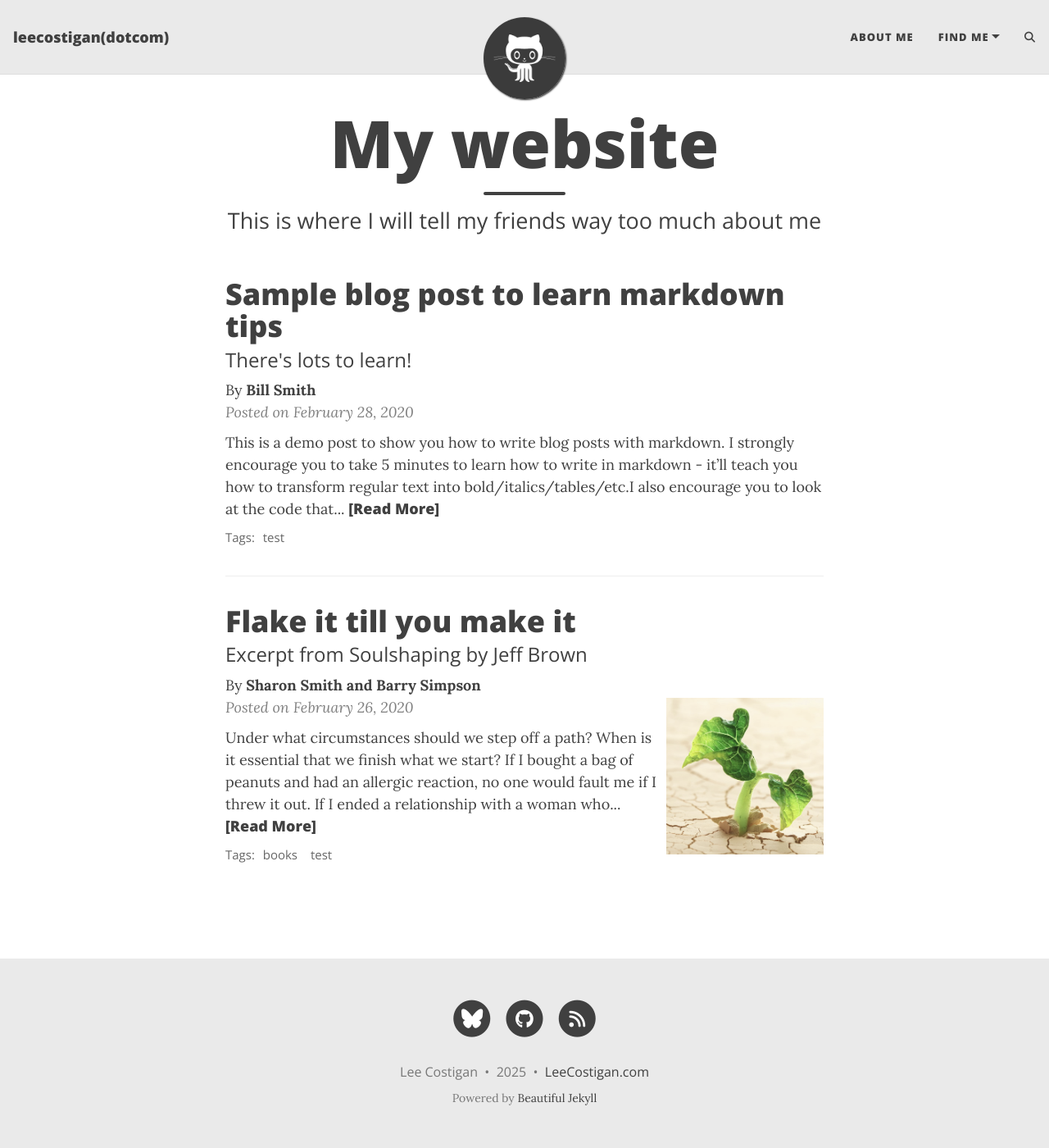
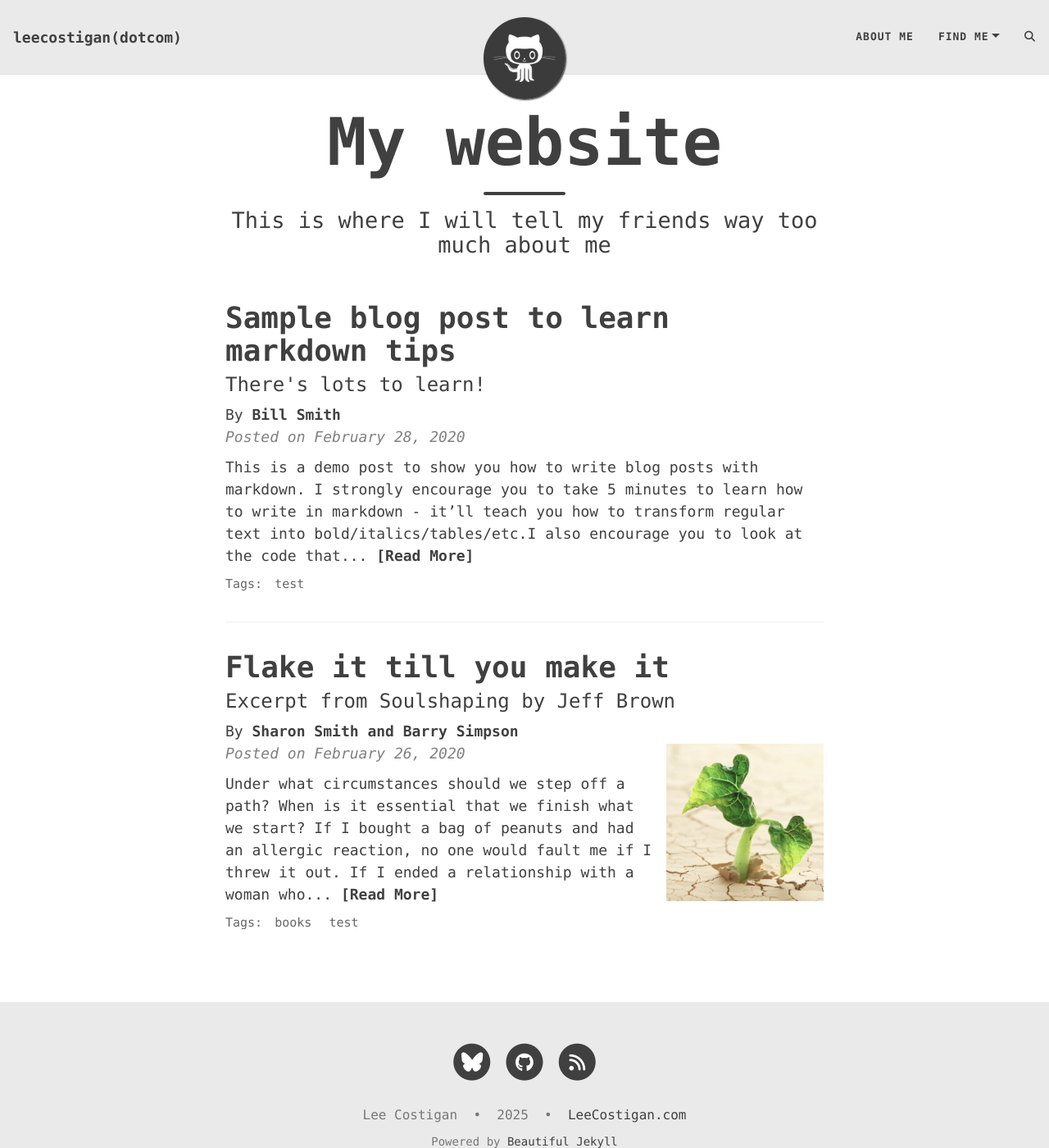
Before and after one commit to lee-costigan/website, a Jekyll site: the page built from index.html, in a window 1280 px wide and 1400 px high. Shown: the whole window at 82% size. Built offline with Jekyll 4.4.1, drawn with Linux system fonts in a browser that asks for light colours; the list of posts is cut into pages by our own code; comment, search, counter and statistics services are not loaded.

Commit message:
Font changes

```diff
--- a/assets/css/beautifuljekyll.css
+++ b/assets/css/beautifuljekyll.css
@@ -19,8 +19,8 @@ layout: null
   --footer-hover-col: {{ site.footer-hover-col | default: "#0085A1" }};
 
   /* common CSS variables */
-  --body-font: 'Lora', 'Times New Roman', serif;
-  --header-font: 'Open Sans', 'Helvetica Neue', Helvetica, Arial, sans-serif;
+  --body-font: 'Fira Mono', 'Menlo', 'Monaco', 'Consolas', 'Liberation Mono', 'Courier New', monospace;
+  --header-font: 'Fira Mono', 'Menlo', 'Monaco', 'Consolas', 'Liberation Mono', 'Courier New', monospace;
   --mid-col: #808080;
 }
 
```
